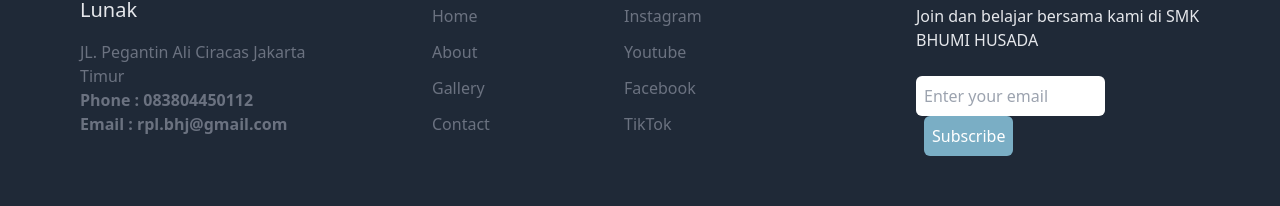
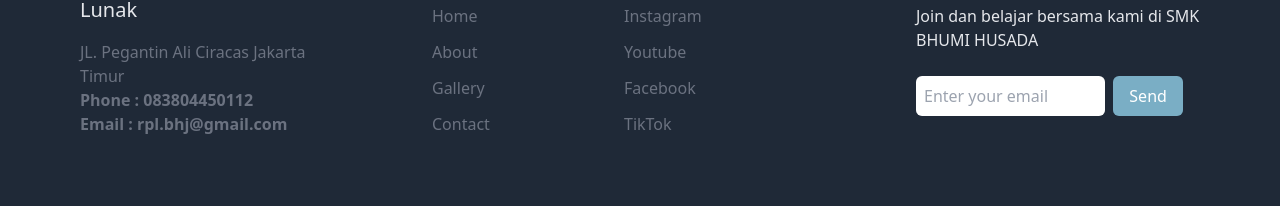
Before and after one commit to Ariffadillahh/rpl-bhj, a React (Create React App) app: page / in a window 1280 px wide. Shown: the part 2175-2381 px from the top of the page. Built offline with nearby package versions, Linux system fonts and the light colour scheme.

Commit message:
Update slider

```diff
--- a/src/App.js
+++ b/src/App.js
@@ -156,7 +156,7 @@ function App() {
                 <p className="tetx-gray-500 pb-6 ">Join dan belajar bersama kami di SMK BHUMI HUSADA</p>
                 <form className="flex flex-row flex-wrap">
                   <input type="text" name="name" id=" " className="text-gray-500 w-2/3 p-2 lg:w-full xl:w-2/3 focus:border-[#7AAEC5] rounded-l-md md:rounded-r-md lg:mt-2 xl:mt-0 lg:mr-2 xl:mr-0 " placeholder="Enter your email" />
-                  <button className="p-2 W-1/3 bg-[#7AAEC5] text-white hover:bg-[#a7cada] capitalize md:ml-2 lg:ml-0 lg:mt-2 xl:mt-0 xl:ml-2  rounded-r-md md:rounded-l-md ">subscribe</button>
+                  <button className="p-2 px-4 W-1/3 bg-[#7AAEC5] text-white hover:bg-[#a7cada] capitalize md:ml-2 lg:ml-0 lg:mt-2 xl:mt-0 xl:ml-2  rounded-r-md md:rounded-l-md ">Send</button>
                 </form>
               </div>
             </div>
--- a/src/components/Hero.jsx
+++ b/src/components/Hero.jsx
@@ -3,7 +3,7 @@ import { Swiper, SwiperSlide } from "swiper/react";
 import TypeWriterEffect from "react-typewriter-effect";
 import { Link } from "react-router-dom";
 import gbk from "../source/gbk.png";
-import gbk2 from "../source/gbk2.svg";
+import gbk2 from "../source/gbkk2.svg";
 import gbk3 from "../source/gbk3.svg";
 import bljr from "../source/foto.png";
 
@@ -43,7 +43,10 @@ const Hero = () => {
           </div>
         </SwiperSlide>
         <SwiperSlide>
-          <div style={{ backgroundImage: `url(${gbk2})`, backgroundRepeat: "no-repeat", backgroundSize: "contain", backgroundPosition: "center" }} className="w-full h-[220px] md:h-[330px] lg:h-[500px] bg-[#FFF3CE] justify-center"></div>
+          <div
+            style={{ backgroundImage: `url(${gbk2})`, backgroundRepeat: "no-repeat", backgroundSize: "contain", backgroundPosition: "left bottom" }}
+            className="w-full h-[220px] md:h-[330px] lg:h-[500px] bg-[#DFF5FF] justify-center"
+          ></div>
         </SwiperSlide>
         <SwiperSlide>
           <div
```
Also changed, not shown: src/source/gbkk.png (added), src/source/gbkk2.svg (added).
